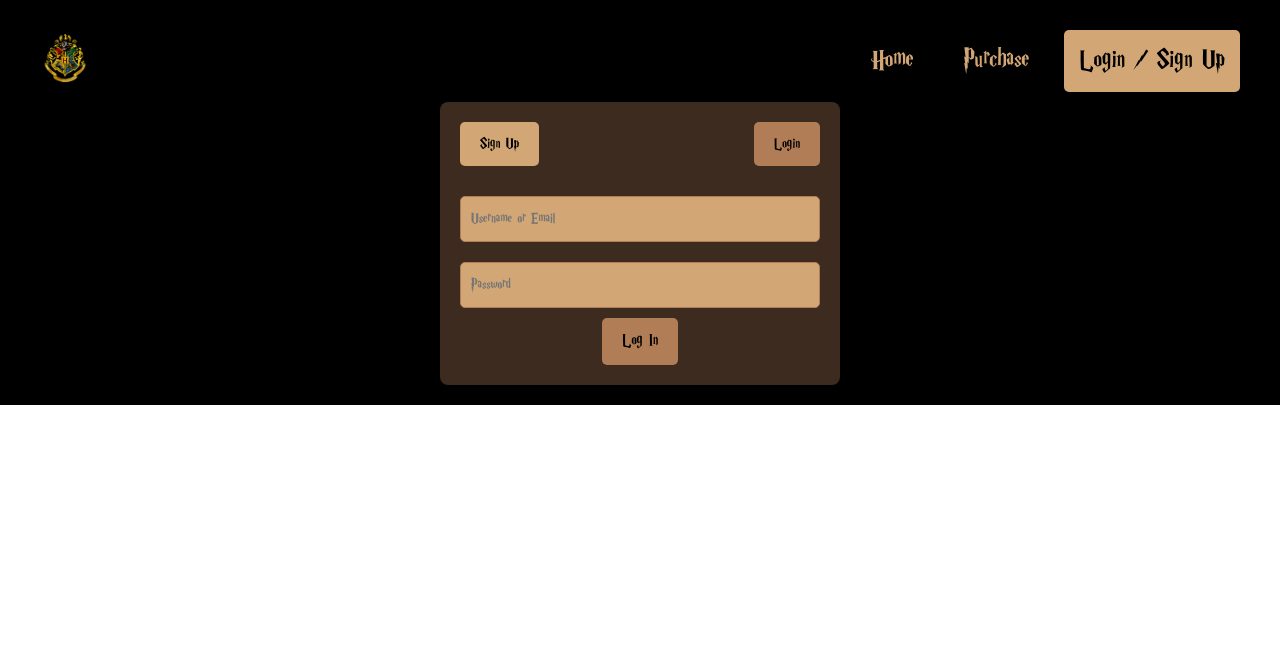
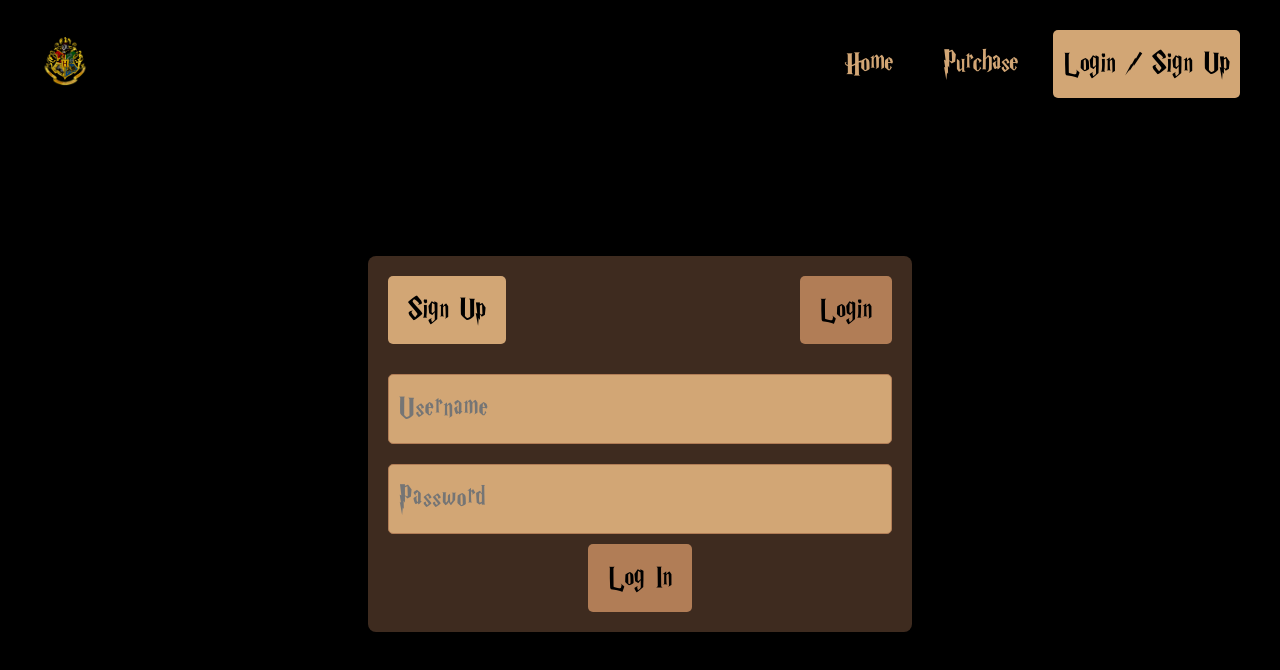
Before and after one commit to curreesan/harrypotter-software_testing-CA4, a React (Create React App) app: page /login in a window 1280 px wide. Both pictures are taken after a click on the button "Login". Shown: the top 670 px of the page. Built offline with nearby package versions, Linux system fonts and the light colour scheme; no server answers.

Commit message:
v 3 working fullstack (hopefully)

```diff
--- a/public/index.html
+++ b/public/index.html
@@ -24,7 +24,7 @@
       work correctly both with client-side routing and a non-root public URL.
       Learn how to configure a non-root public URL by running `npm run build`.
     -->
-    <title>Hogwarts Merch</title>
+    <title>Hogwarts Store</title>
   </head>
   <body>
     <noscript>You need to enable JavaScript to run this app.</noscript>
--- a/src/components/NavBar.css
+++ b/src/components/NavBar.css
@@ -14,7 +14,7 @@
 .nav-links {
   display: flex;
   gap: 20px;
-  font-size: 1.75rem;
+  font-size: 2rem;
 }
 
 .nav-link {
@@ -36,7 +36,7 @@
   border: none;
   cursor: pointer;
 
-  padding: 10px 15px;
+  padding: 5px 10px;
   border-radius: 5px;
 }
 
--- a/src/components/ToyCard.css
+++ b/src/components/ToyCard.css
@@ -4,6 +4,7 @@
   padding: 15px;
   display: flex;
   flex-direction: column;
+  align-items: center;
 }
 
 .toy-image img {
@@ -16,7 +17,7 @@
 .toy-details {
   display: flex;
   justify-content: space-between;
-  gap: 3rem;
+  gap: 4rem;
   margin-top: 10px;
 }
 
@@ -30,17 +31,20 @@
   font-size: 2.4rem;
   font-weight: bold;
   color: #333;
+  letter-spacing: 1px;
+  line-height: 1;
 }
 
 .toy-price {
-  font-size: 1.5rem;
+  font-size: 1.2rem;
   color: #333;
-  font-weight: bold;
+  /* font-weight: bold; */
 }
 
 .stock-left {
-  font-size: 1.25rem;
+  font-size: 3rem;
   color: #333;
+  line-height: 2;
 }
 
 .details-right {
@@ -58,10 +62,13 @@
   font-size: 16px;
   cursor: pointer;
   border-radius: 5px;
+  display: flex;
+  align-items: center;
+  justify-content: center;
 }
 
 .quantity-btn:hover {
-  background-color: #d2a675; /* Lighter brown on hover */
+  background-color: #3e2b1f; /* darker brown on hover */
 }
 
 .quantity-btn:disabled {
--- a/src/components/ToyCard.jsx
+++ b/src/components/ToyCard.jsx
@@ -20,7 +20,6 @@ const ToyCard = ({
         <div className="details-left">
           <div className="toy-name">{name}</div>
           <div className="toy-price">${price}</div>
-          <div className="stock-left">{stock} left!</div>
         </div>
         <div className="details-right">
           <button className="quantity-btn" onClick={onDecrease}>
@@ -39,6 +38,7 @@ const ToyCard = ({
           </button>
         </div>
       </div>
+      <div className="stock-left">{stock} left!</div>
     </div>
   );
 };
--- a/src/context/ToyContext.jsx
+++ b/src/context/ToyContext.jsx
@@ -1,4 +1,3 @@
-// src/context/ToyContext.jsx
 import React, { createContext, useState, useEffect } from "react";
 import axios from "axios";
 
--- a/src/pages/HomePage.jsx
+++ b/src/pages/HomePage.jsx
@@ -1,4 +1,3 @@
-// src/pages/HomePage.jsx
 import React, { useContext, useEffect } from "react";
 import NavBar from "../components/NavBar";
 import ToyCard from "../components/ToyCard";
--- a/src/pages/LoginPage.jsx
+++ b/src/pages/LoginPage.jsx
@@ -83,7 +83,7 @@ const LoginPage = () => {
         if (response.ok) {
           login({ username: formData.username }, data.token); // Login with the received token
           setErrorMessage("Login successful!");
-          navigate("/purchase");
+          navigate("/");
         } else {
           setErrorMessage(data.message);
         }
@@ -154,7 +154,7 @@ const LoginPage = () => {
               <input
                 type="text"
                 name="username"
-                placeholder="Username or Email"
+                placeholder="Username"
                 value={formData.username}
                 onChange={handleInputChange}
                 required
--- a/src/pages/PurchasePage.jsx
+++ b/src/pages/PurchasePage.jsx
@@ -1,4 +1,3 @@
-// src/pages/PurchasePage.jsx
 import React, { useContext } from "react";
 import NavBar from "../components/NavBar";
 import { UserContext } from "../context/UserContext";
--- a/src/styles/HomePage.css
+++ b/src/styles/HomePage.css
@@ -22,4 +22,6 @@
   gap: 20px;
   background-color: #3e2b1f; /* Dark brown grid background */
   padding: 20px;
+  border: 1px solid;
+  border-radius: 8px;
 }
--- a/src/styles/LoginPage.css
+++ b/src/styles/LoginPage.css
@@ -1,14 +1,17 @@
 .login-page {
-  background-color: black; /* Black background for the page */
+  background-color: black;
+  display: flex;
+  flex-direction: column;
   padding: 20px;
+  height: 100%;
 }
 
 .form-container {
   background-color: #3e2b1f; /* Dark brown background */
   padding: 20px;
   border-radius: 8px;
-  max-width: 400px;
-  margin: 0 auto;
+  max-width: 600px;
+  margin: auto;
 }
 
 .toggle-buttons {
@@ -22,7 +25,7 @@
   color: black;
   border: none;
   padding: 10px 20px;
-  font-size: 16px;
+  font-size: 32px;
   cursor: pointer;
   border-radius: 5px;
 }
@@ -38,7 +41,8 @@
   background-color: #d2a675; /* Light brown for input fields */
   border: 1px solid #b17d56;
   border-radius: 5px;
-  font-size: 16px;
+  font-size: 32px;
+  letter-spacing: 1px;
 }
 
 .submit-button {
@@ -49,7 +53,7 @@
   background-color: #b17d56; /* Darker brown for submit button */
   color: black;
   padding: 10px 20px;
-  font-size: 18px;
+  font-size: 32px;
   border: none;
   cursor: pointer;
   border-radius: 5px;
@@ -61,6 +65,6 @@
 
 .error-message {
   color: red;
-  font-size: 14px;
+  font-size: 32px;
   margin-top: 10px;
 }
--- a/src/styles/PurchasePage.css
+++ b/src/styles/PurchasePage.css
@@ -22,6 +22,8 @@
   color: #fff;
   text-align: center;
   margin-bottom: 20px;
+  font-size: 32px;
+  letter-spacing: 3px;
 }
 
 .cart-items {
@@ -39,15 +41,15 @@
   align-items: center;
   border-radius: 5px;
   width: 600px;
+  font-size: 32px;
 }
 
 .cart-item-name {
-  font-size: 18px;
   color: #333;
+  letter-spacing: 1px;
 }
 
 .cart-item-quantity {
-  font-size: 16px;
   color: #333;
   font-weight: bold;
 }
@@ -57,7 +59,7 @@
   color: black;
   border: none;
   padding: 10px 20px;
-  font-size: 18px;
+  font-size: 32px;
   cursor: pointer;
   margin: 0 auto;
   display: block;
@@ -71,7 +73,7 @@
 .empty-cart-message {
   text-align: center;
   color: #fff; /* White text color */
-  font-size: 18px;
+  font-size: 28px;
   padding: 20px;
   background-color: #b17d56; /* Light brown background */
   border-radius: 8px;
```
Also changed, not shown: public/4colorlogo.png (deleted), 1 other file (tests, documents, lock files or other folders).
